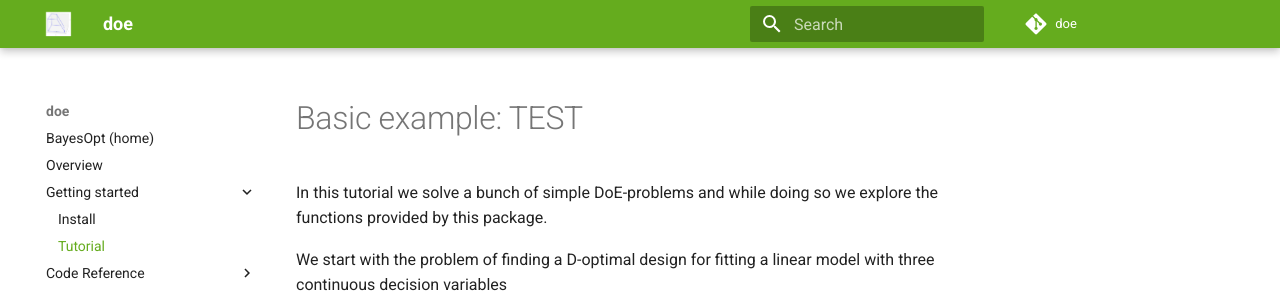
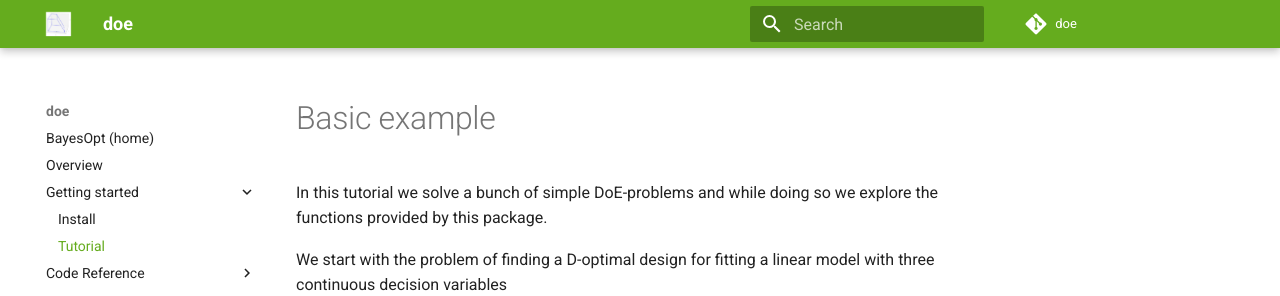
Before and after one commit to basf/doe, an MkDocs documentation site: the page built from docs/tutorial.md, in a window 1280 px wide and 900 px high. Shown: the top 296 px of the window. Built offline with MkDocs 1.6.1 and Material for MkDocs 9.7.7, drawn with Linux system fonts in a browser that asks for light colours.

Commit message:
restore previous tutorial.md

```diff
--- a/docs/tutorial.md
+++ b/docs/tutorial.md
@@ -1,4 +1,4 @@
-# Basic example: TEST
+# Basic example
 
 In this tutorial we solve a bunch of simple DoE-problems and while doing so we explore the functions provided by this package.
 
@@ -89,7 +89,7 @@ res = find_local_max_ipopt(problem, "linear")
 
 As expected for linear models, <code>find_local_max_ipopt</code> finds the corner points of the feasible set
 
-![constraints_local_opt](assets/getting_started_no_constraints_local_opt.PNG)
+![constraints_local_opt](assets/getting_started_constraints_local_opt.PNG)
 
 
 # JacobianForLogdet
```
